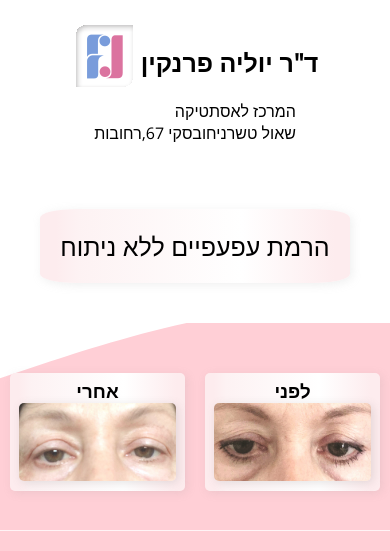
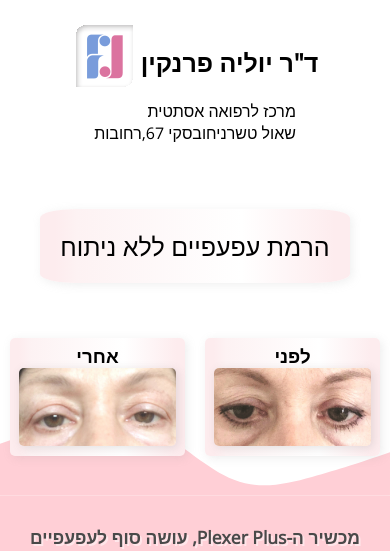
Before and after one commit to elif1995/estetic-present, a React (Create React App) app: page / in a window 390 px wide. Shown: the top 551 px of the page. Built offline with nearby package versions, Linux system fonts and the light colour scheme.

Commit message:
fixing responsive

```diff
--- a/src/App.css
+++ b/src/App.css
@@ -8,7 +8,7 @@
   position: absolute;
   bottom: 0;
   left: 0;
-
+  z-index: 1;
 }
 
 .App{
@@ -52,7 +52,7 @@
 
 
 .title{
-
+  z-index: 1000;
   display:flex;
   justify-content: center;
   align-items: center;
@@ -66,7 +66,7 @@
   box-shadow: 2px 2px 10px rgba(177, 176, 176, 0.208);
   font-weight:400;
   font-size:clamp(25px , 4.5vw, 40px);
-
+  z-index: 1000;
   padding:20px
 }
 
@@ -80,9 +80,10 @@
   align-items: center;
   /* flex-wrap: wrap; */
   /* box-shadow: 2px 15px 10px rgba(172, 172, 172, 0.116); */
-  padding-bottom: 100px;
+  padding-bottom: 80px;
    /* background:linear-gradient(250deg, rgb(252, 242, 244) 2%, rgb(252, 244, 244) 5%, rgba(255,255,255,1) 70%, rgb(250, 244, 244) 99%);; */
-  padding-top:40px;
+  padding-top:5px;
+
 }
 
 
@@ -97,12 +98,12 @@
 }
 
 #imgBefore:hover{
-  transform: scale(1.45)  ;
+  transform: scale(1.20)  ;
   transition: 0.2s;
 
 }
 #imgAfter:hover{
-  transform: scale(1.45)  ;
+  transform: scale(1.35)  ;
   transition: 0.2s;
 
 }
@@ -294,12 +295,13 @@
   .contact{
     flex-direction: column
   }
+
 }
 
+
+
 @media screen and (max-width:700px){
-  .wave{
-    height: 30vh
-  }
+
   .BA-pic{
     overflow: hidden
   }
--- a/src/App.js
+++ b/src/App.js
@@ -10,7 +10,7 @@ import after from './img/after.jpg'
 function App() {
   return (
     <div className="App">
-      <div className="navbar"><div className="navbar-top-inner"><h2 style={{ marginLeft: '5px'}} > ד"ר יוליה פרנקין  </h2><a href="http://yuliafrenkin.co.il/"><img  src={logo} /></a></div><div className="sub-navbar-title"><p>המרכז לאסתטיקה</p><p>שאול טשרניחובסקי 67,רחובות</p></div></div>
+      <div className="navbar"><div className="navbar-top-inner"><h2 style={{ marginLeft: '5px'}} > ד"ר יוליה פרנקין  </h2><a href="http://yuliafrenkin.co.il/"><img  src={logo} /></a></div><div className="sub-navbar-title"><p> מרכז לרפואה אסתטית</p><p>שאול טשרניחובסקי 67,רחובות</p></div></div>
         <div className='title'>
           <h2  style={{color: 'black'}}>הרמת עפעפיים ללא ניתוח</h2>
         </div>
```
